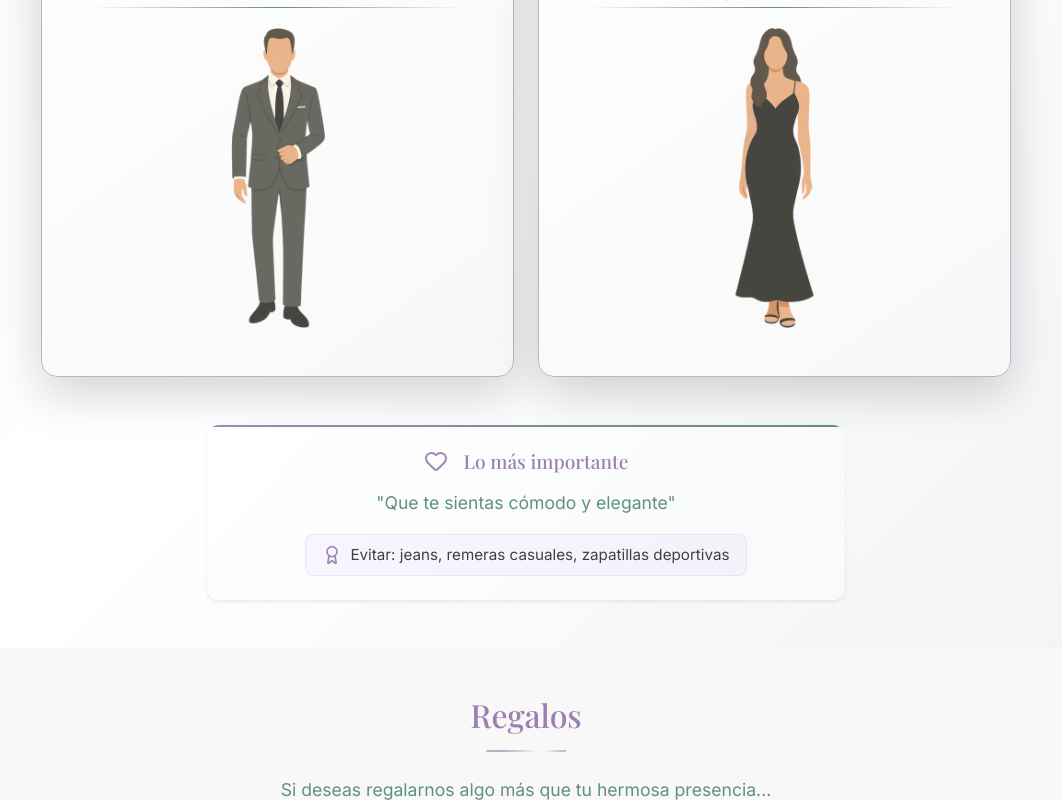
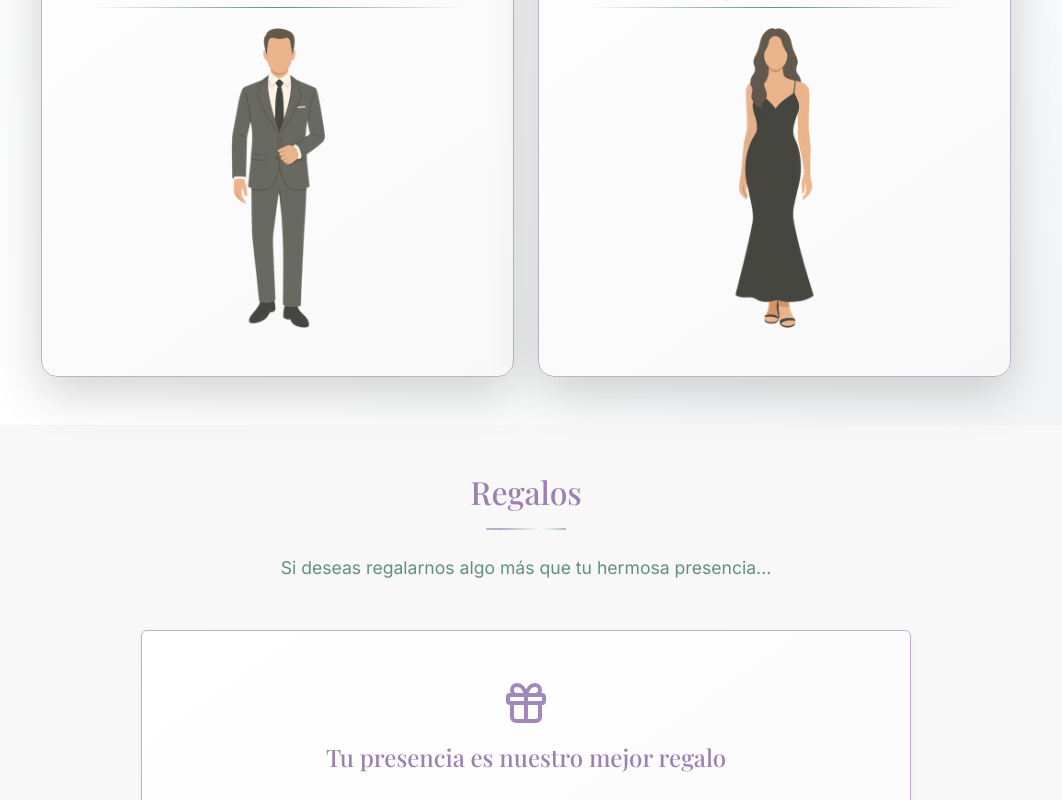
Before and after one commit to gleraromero/casamiento-sg, a React (Vite) app: page / in a window 1280 px wide. Shown: the part 3594-4394 px from the top of the page, without its empty margins (114-1176 px from the left). Built offline with nearby package versions, Linux system fonts and the light colour scheme; a web font is replaced by a local one.

Commit message:
feat: eliminar sección "Lo más importante" del dress code para simplificar el diseño

```diff
--- a/src/components/DressCode.tsx
+++ b/src/components/DressCode.tsx
@@ -1,6 +1,6 @@
 import React from 'react';
 import { Container, Row, Col, Card } from 'react-bootstrap';
-import { Sparkles, User, Users, Heart, Award } from 'lucide-react';
+import { Sparkles, User, Users } from 'lucide-react';
 
 const DressCode: React.FC = () => {
   return (
@@ -111,38 +111,7 @@ const DressCode: React.FC = () => {
               </Col>
             </Row>
 
-            {/* Nota importante */}
-            <Row className="justify-content-center mt-5">
-              <Col lg={8} md={10}>
-                <Card className="dress-note-card border-0 shadow-sm">
-                  <Card.Body className="p-4 text-center">
-                    <div className="d-flex align-items-center justify-content-center mb-3">
-                      <Heart
-                        size={24}
-                        className="text-purple me-3"
-                        style={{ color: 'var(--color-purple-medium)' }}
-                      />
-                      <h5 className="font-serif text-purple mb-0" style={{ fontSize: '1.2rem' }}>
-                        Lo más importante
-                      </h5>
-                    </div>
-                    <p className="font-sans text-teal mb-3" style={{ fontSize: '1.1rem', fontStyle: 'italic' }}>
-                      "Que te sientas cómodo y elegante"
-                    </p>
-                    <div className="dress-avoid">
-                      <Award
-                        size={20}
-                        className="text-purple me-2"
-                        style={{ color: 'var(--color-purple-medium)' }}
-                      />
-                      <span className="font-sans text-gray" style={{ fontSize: '0.95rem' }}>
-                        Evitar: jeans, remeras casuales, zapatillas deportivas
-                      </span>
-                    </div>
-                  </Card.Body>
-                </Card>
-              </Col>
-            </Row>
+
           </Col>
         </Row>
       </Container>
```
